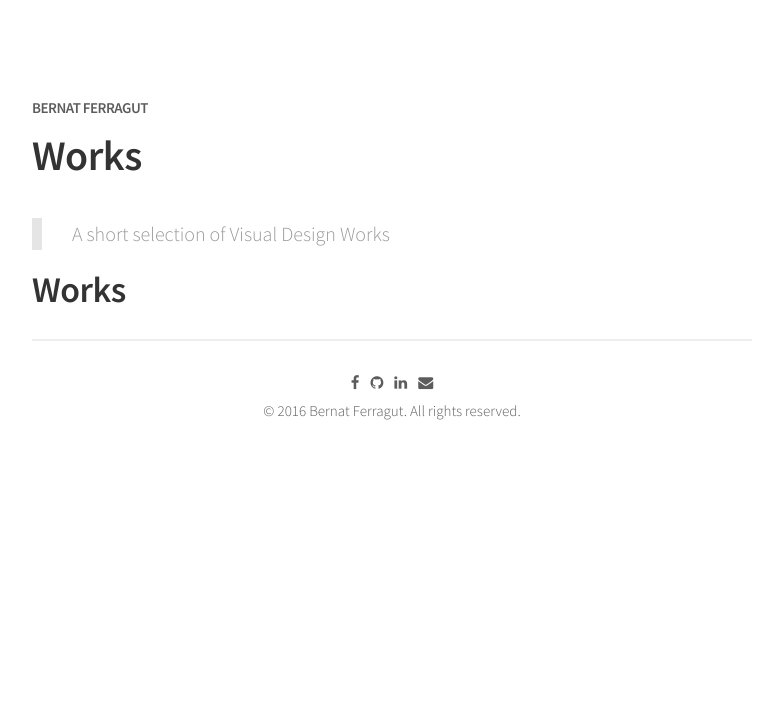
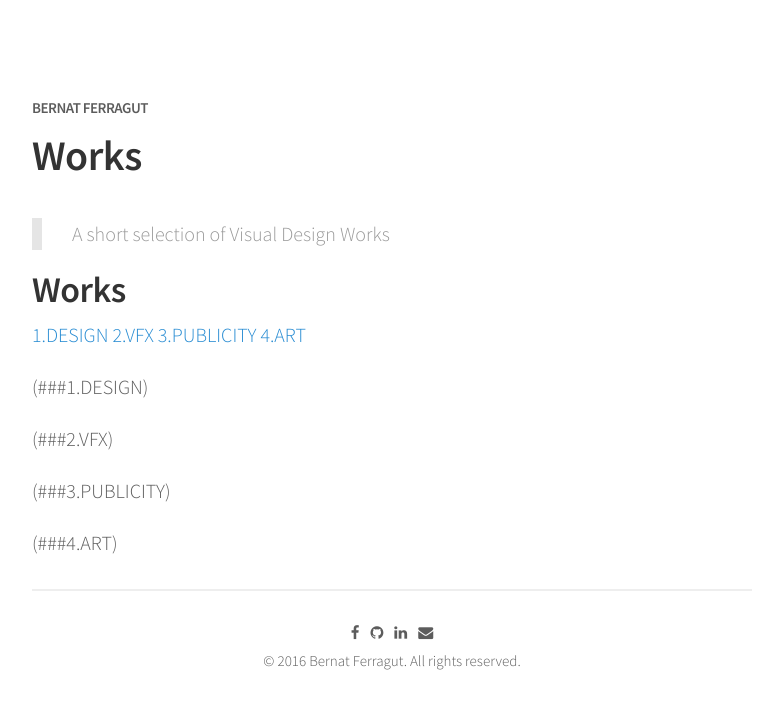
Before and after one commit to bernatferragut/FutureWeb-blog, a Jekyll site: the page built from works.md, in a window 1280 px wide. Shown: the top 709 px of the page, without its empty margins (248-1031 px from the left). Built offline with Jekyll 4.4.1, drawn with Linux system fonts in a browser that asks for light colours; nearby versions of some CDN libraries.

Commit message:
Update works.md
Anchors v1

```diff
--- a/works.md
+++ b/works.md
@@ -6,3 +6,44 @@ permalink: /works/
 >A short selection of Visual Design Works
 
 ## Works
+
+[1.DESIGN](###1.DESIGN)
+[2.VFX](###2.VFX)
+[3.PUBLICITY](###3.PUBLICITY)
+[4.ART](###4.ART)
+
+
+
+
+
+(###1.DESIGN)
+
+
+
+
+
+
+
+
+
+(###2.VFX)
+
+
+
+
+
+
+
+
+
+(###3.PUBLICITY)
+
+
+
+
+
+
+
+
+
+(###4.ART)
```
